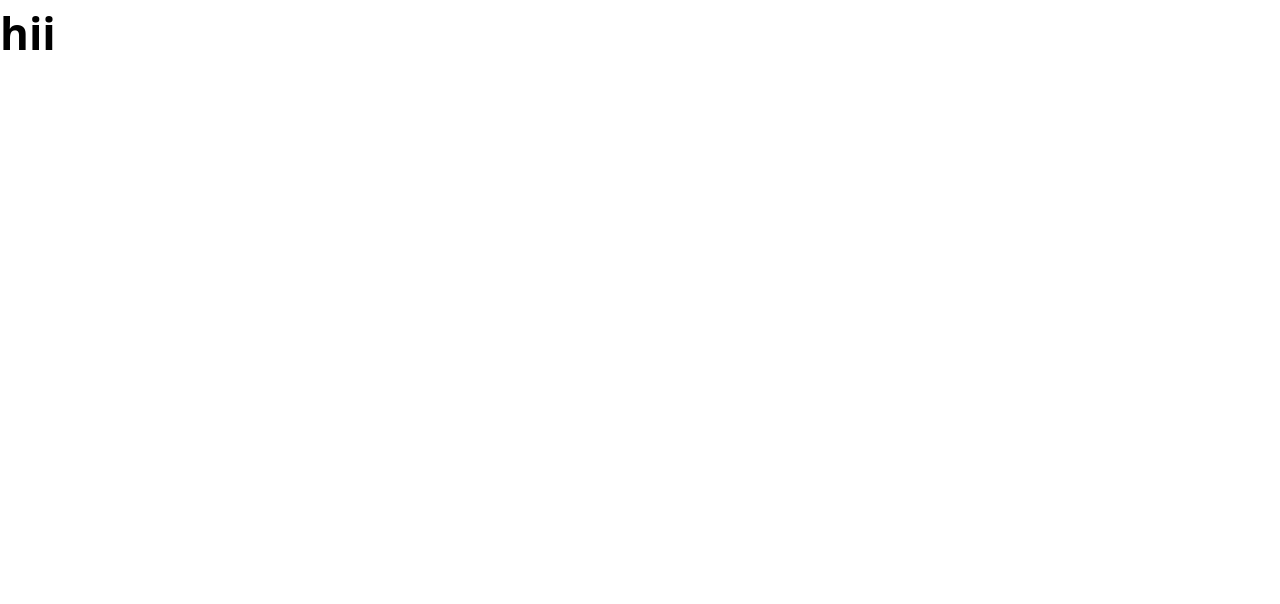
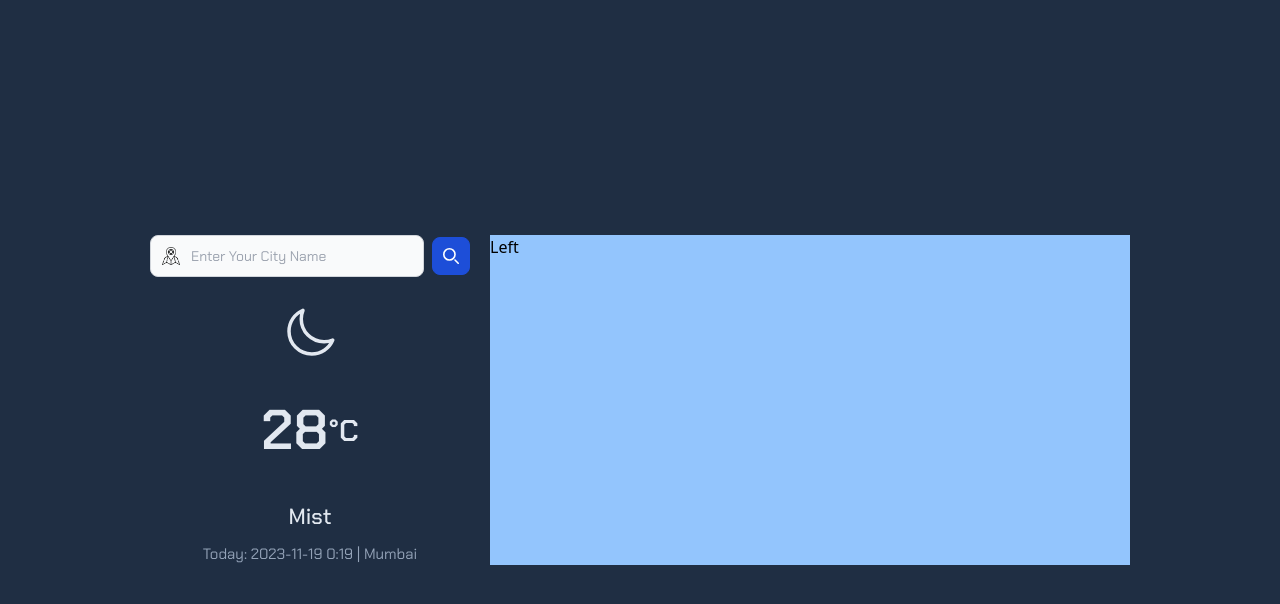
Before and after one commit to shahanwaztech/weather-app, a React (Create React App) app: page / in a window 1280 px wide. Shown: the top 604 px of the page. Built offline with nearby package versions, Linux system fonts and the light colour scheme.

Commit message:
added left sside text

```diff
--- a/public/index.html
+++ b/public/index.html
@@ -1,14 +1,17 @@
 <!DOCTYPE html>
 <html lang="en">
+
 <head>
   <meta charset="utf-8" />
   <link rel="icon" href="%PUBLIC_URL%/favicon.ico" />
+  <link rel="preconnect" href="https://fonts.googleapis.com">
+  <link rel="preconnect" href="https://fonts.gstatic.com" crossorigin>
+  <link
+    href="https://fonts.googleapis.com/css2?family=Chakra+Petch:ital,wght@0,300;0,400;0,500;0,600;0,700;1,300;1,400;1,500;1,600;1,700&display=swap"
+    rel="stylesheet">
   <meta name="viewport" content="width=device-width, initial-scale=1" />
   <meta name="theme-color" content="#000000" />
-    <meta
-      name="description"
-      content="Web site created using create-react-app"
-    />
+  <meta name="description" content="Web site created using create-react-app" />
   <link rel="apple-touch-icon" href="%PUBLIC_URL%/logo192.png" />
   <!--
       manifest.json provides metadata used when your web app is installed on a
@@ -26,6 +29,7 @@
     -->
   <title>React App</title>
 </head>
+
 <body>
   <noscript>You need to enable JavaScript to run this app.</noscript>
   <div id="root"></div>
@@ -40,4 +44,5 @@
       To create a production bundle, use `npm run build` or `yarn build`.
     -->
 </body>
+
 </html>
--- a/src/App.tsx
+++ b/src/App.tsx
@@ -1,9 +1,13 @@
 import React from 'react';
+import Temperature from './components/Temperature';
 
 function App() {
   return (
-    <div className="text-[44px] font-bold">
-      hii
+    <div className="bg-[#1F2E43] h-[100vh] gap-[20px] w-[100vw] flex justify-center items-center">
+      <div className='w-1/4 h-[330px]'>
+        <Temperature />
+      </div>
+      <div className='bg-blue-300 w-1/2 h-[330px]'>Left</div>
     </div>
   );
 }
--- /dev/null
+++ b/src/components/Temperature.tsx
@@ -0,0 +1,61 @@
+import React from 'react'
+
+const Temperature = () => {
+
+    const handleCityChange = (e: any) => {
+        console.log(e.target.value);
+    }
+
+    const day = "night";
+
+    return (
+        <>
+            <div className="font-primary flex flex-col justify-between h-[100%] items-center w-[100%]">
+                <div className="w-[100%] flex items-center">
+                    <label className="sr-only">Search</label>
+                    <div className="relative w-[100%]">
+                        <div className="absolute inset-y-0 start-0 flex items-center ps-3 pointer-events-none">
+                            <img src='/location.png' alt='img' style={{ width: 18, height: 18 }} />
+                        </div>
+                        <input
+                            type="text"
+                            id="simple-search"
+                            className="bg-gray-50 border border-gray-300 text-gray-900 text-sm rounded-lg focus:ring-blue-500 focus:border-blue-500 block w-[100%] ps-10 p-2.5  dark:bg-gray-700 dark:border-gray-600 dark:placeholder-gray-400 dark:text-white dark:focus:ring-blue-500 dark:focus:border-blue-500"
+                            placeholder="Enter Your City Name" required
+                            onChange={handleCityChange}
+                        />
+                    </div>
+                    <button type="submit" className="p-2.5 ms-2 text-sm font-medium text-white bg-blue-700 rounded-lg border border-blue-700 hover:bg-blue-800 focus:ring-4 focus:outline-none focus:ring-blue-300 dark:bg-blue-600 dark:hover:bg-blue-700 dark:focus:ring-blue-800">
+                        <svg className="w-4 h-4" aria-hidden="true" xmlns="http://www.w3.org/2000/svg" fill="none" viewBox="0 0 20 20">
+                            <path stroke="currentColor" stroke-linecap="round" stroke-linejoin="round" stroke-width="2" d="m19 19-4-4m0-7A7 7 0 1 1 1 8a7 7 0 0 1 14 0Z" />
+                        </svg>
+                        <span className="sr-only">Search</span>
+                    </button>
+                </div>
+                <div>
+                    {day !== "night" ? (
+                        <svg xmlns="http://www.w3.org/2000/svg" fill="none" viewBox="0 0 24 24" stroke-width="1.5" stroke="currentColor" className="w-14 h-14 text-yellow-300">
+                            <path stroke-linecap="round" stroke-linejoin="round" d="M12 3v2.25m6.364.386-1.591 1.591M21 12h-2.25m-.386 6.364-1.591-1.591M12 18.75V21m-4.773-4.227-1.591 1.591M5.25 12H3m4.227-4.773L5.636 5.636M15.75 12a3.75 3.75 0 1 1-7.5 0 3.75 3.75 0 0 1 7.5 0Z" />
+                        </svg>
+                    ) : (
+                        <svg xmlns="http://www.w3.org/2000/svg" fill="none" viewBox="0 0 24 24" stroke-width="1.5" stroke="currentColor" className="w-14 h-14 text-slate-200">
+                            <path stroke-linecap="round" stroke-linejoin="round" d="M21.752 15.002A9.72 9.72 0 0 1 18 15.75c-5.385 0-9.75-4.365-9.75-9.75 0-1.33.266-2.597.748-3.752A9.753 9.753 0 0 0 3 11.25C3 16.635 7.365 21 12.75 21a9.753 9.753 0 0 0 9.002-5.998Z" />
+                        </svg>
+                    )}
+                </div>
+                <div className="text-slate-200">
+                    <p className='font-semibold text-[56px] flex items-center justify-center'>
+                        28
+                        <span className='text-[30px]'>°C</span>
+                    </p>
+                </div>
+                <div className='flex items-center flex-col'>
+                    <p className='text-slate-200 text-[22px] font-medium'>Mist</p>
+                    <p className='mt-[10px] text-slate-400 text-[15px]'>Today: 2023-11-19 0:19 | Mumbai</p>
+                </div>
+            </div>
+        </>
+    )
+}
+
+export default Temperature;
--- a/src/index.css
+++ b/src/index.css
@@ -1,3 +1,7 @@
 @tailwind base;
 @tailwind components;
 @tailwind utilities;
+
+.font-primary{
+    font-family: "Chakra Petch", sans-serif;
+}
```
Also changed, not shown: public/location.png (added). Lines whose indentation alone changed are shown as unchanged.
